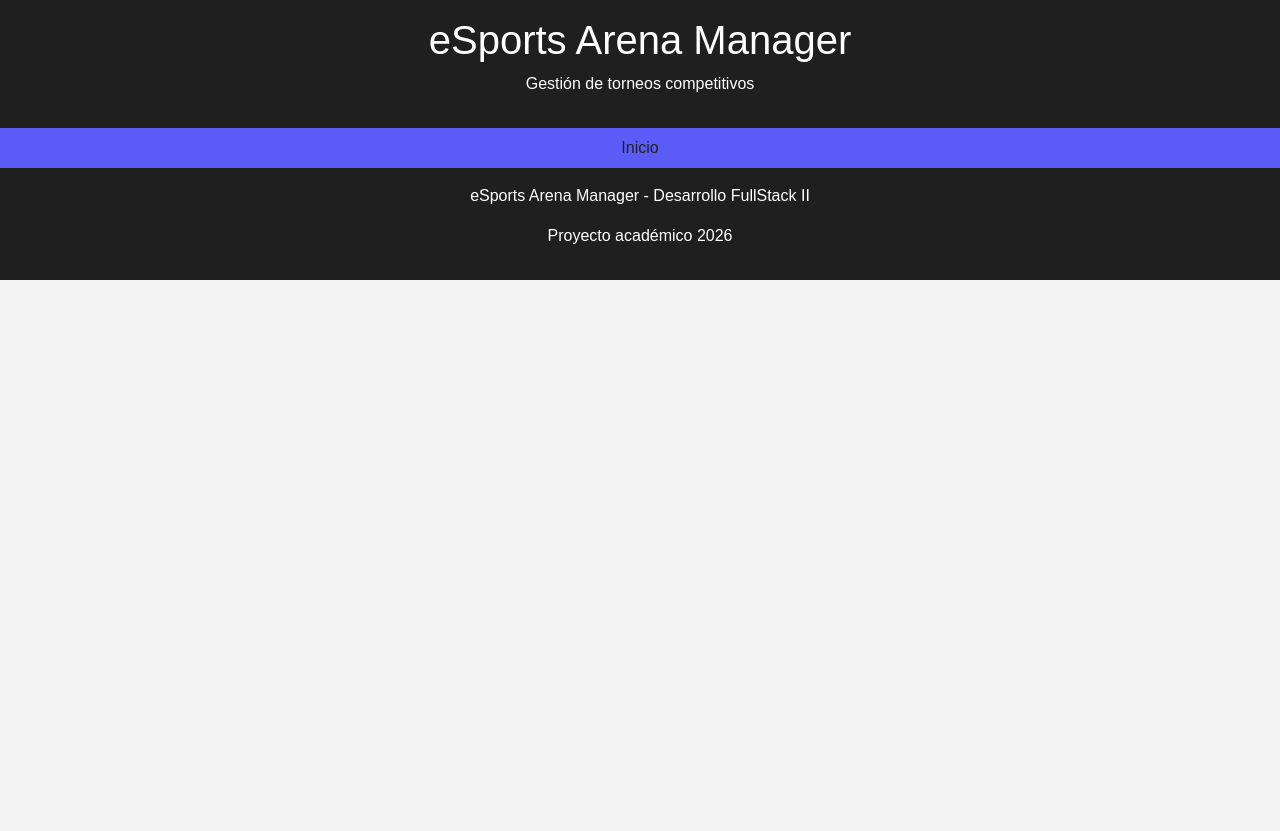
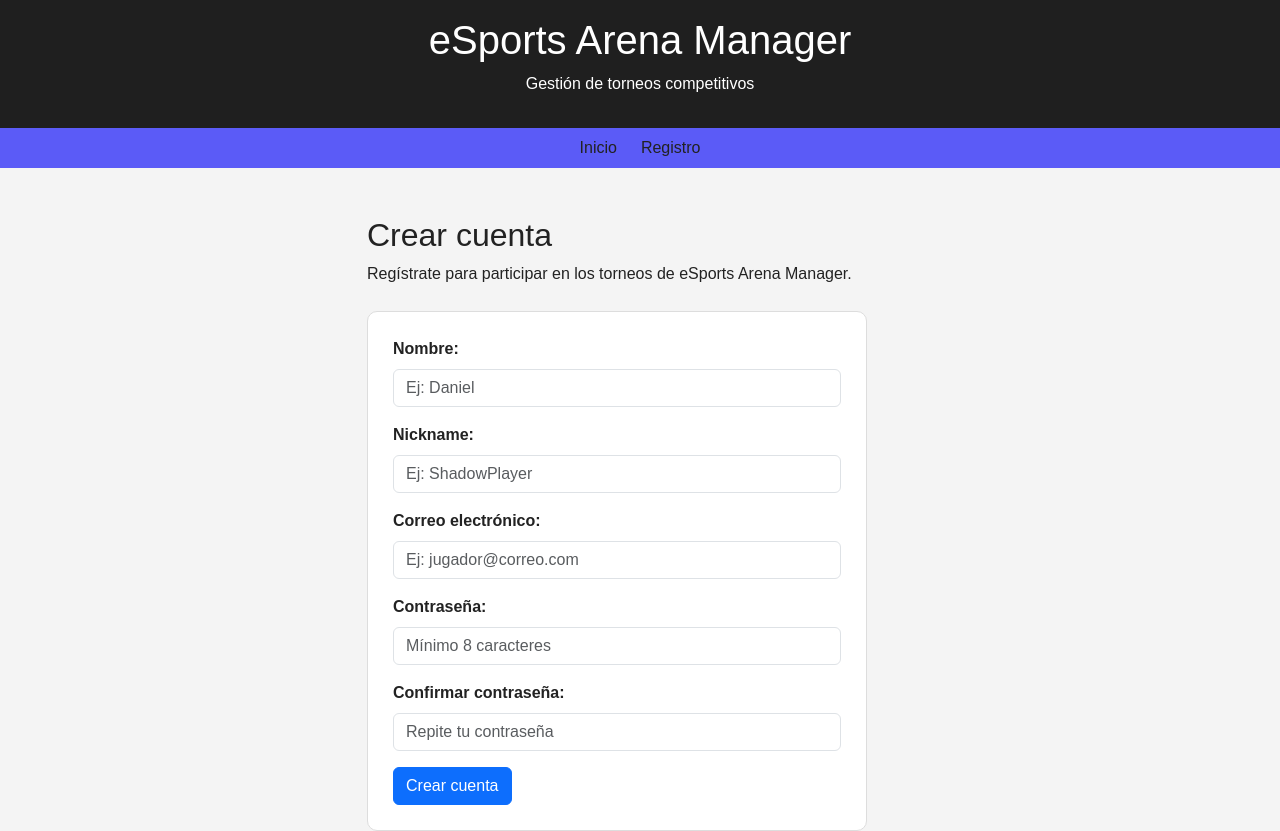
Before and after one commit to K070R1/esports-arena-ep2, a React (Vite) app: page /registro in a window 1280 px wide. Shown: the top 831 px of the page. Before the commit the page ends 800 px from the top, so only its background shows below. Built offline with nearby package versions, Linux system fonts and the light colour scheme.

Commit message:
feat: migrar registro con validaciones React

```diff
--- a/src/App.jsx
+++ b/src/App.jsx
@@ -1,5 +1,7 @@
+
 import { Link, Routes, Route } from 'react-router-dom';
 import Home from './pages/Home.jsx';
+import Registro from './pages/Registro.jsx';
 
 export default function App() {
   return (
@@ -9,16 +11,21 @@ export default function App() {
         <p>Gestión de torneos competitivos</p>
       </header>
 
-      <nav className="navbar navbar-expand">
-        <div className="container justify-content-center">
+      <nav className="navbar">
+        <div className="container d-flex justify-content-center gap-4">
           <Link className="nav-link" to="/">
             Inicio
+          </Link>
+
+          <Link className="nav-link" to="/registro">
+            Registro
           </Link>
         </div>
       </nav>
 
       <Routes>
         <Route path="/" element={<Home />} />
+        <Route path="/registro" element={<Registro />} />
       </Routes>
 
       <footer className="text-center py-3">
--- /dev/null
+++ b/src/pages/Registro.jsx
@@ -0,0 +1,173 @@
+import { useState } from 'react';
+
+const valoresIniciales = {
+  nombre: '',
+  nickname: '',
+  email: '',
+  password: '',
+  confirmarPassword: ''
+};
+
+export function validarRegistro(datos) {
+  const errores = {};
+
+  if (!datos.nombre.trim()) {
+    errores.nombre = 'Debes ingresar tu nombre.';
+  }
+
+  if (!datos.nickname.trim()) {
+    errores.nickname = 'Debes ingresar un nickname.';
+  }
+
+  if (!datos.email.trim()) {
+    errores.email = 'Debes ingresar tu correo.';
+  } else if (!/^[^\s@]+@[^\s@]+\.[^\s@]+$/.test(datos.email)) {
+    errores.email = 'Ingresa un correo válido.';
+  }
+
+  if (datos.password.length < 8) {
+    errores.password = 'La contraseña debe tener mínimo 8 caracteres.';
+  }
+
+  if (datos.password !== datos.confirmarPassword) {
+    errores.confirmarPassword = 'Las contraseñas no coinciden.';
+  }
+
+  return errores;
+}
+
+export default function Registro() {
+  const [datos, setDatos] = useState(valoresIniciales);
+  const [enviado, setEnviado] = useState(false);
+  const [mensaje, setMensaje] = useState('');
+
+  const errores = validarRegistro(datos);
+
+  function manejarCambio(evento) {
+    const { name, value } = evento.target;
+
+    setDatos((anteriores) => ({
+      ...anteriores,
+      [name]: value
+    }));
+
+    setMensaje('');
+  }
+
+  function manejarEnvio(evento) {
+    evento.preventDefault();
+    setEnviado(true);
+
+    if (Object.keys(errores).length > 0) {
+      return;
+    }
+
+    setMensaje('Cuenta creada correctamente.');
+    setDatos({ ...valoresIniciales });
+    setEnviado(false);
+  }
+
+  const campos = [
+    {
+      name: 'nombre',
+      label: 'Nombre',
+      type: 'text',
+      placeholder: 'Ej: Daniel',
+      autoComplete: 'name'
+    },
+    {
+      name: 'nickname',
+      label: 'Nickname',
+      type: 'text',
+      placeholder: 'Ej: ShadowPlayer',
+      autoComplete: 'username'
+    },
+    {
+      name: 'email',
+      label: 'Correo electrónico',
+      type: 'email',
+      placeholder: 'Ej: jugador@correo.com',
+      autoComplete: 'email'
+    },
+    {
+      name: 'password',
+      label: 'Contraseña',
+      type: 'password',
+      placeholder: 'Mínimo 8 caracteres',
+      autoComplete: 'new-password'
+    },
+    {
+      name: 'confirmarPassword',
+      label: 'Confirmar contraseña',
+      type: 'password',
+      placeholder: 'Repite tu contraseña',
+      autoComplete: 'new-password'
+    }
+  ];
+
+  return (
+    <main className="container py-5">
+      <section className="row justify-content-center">
+        <div className="col-12 col-md-8 col-lg-6">
+          <h2>Crear cuenta</h2>
+          <p>
+            Regístrate para participar en los torneos
+            de eSports Arena Manager.
+          </p>
+
+          <form onSubmit={manejarEnvio} noValidate>
+            {campos.map((campo) => (
+              <div className="mb-3" key={campo.name}>
+                <label
+                  htmlFor={campo.name}
+                  className="form-label"
+                >
+                  {campo.label}:
+                </label>
+
+                <input
+                  id={campo.name}
+                  name={campo.name}
+                  type={campo.type}
+                  placeholder={campo.placeholder}
+                  autoComplete={campo.autoComplete}
+                  value={datos[campo.name]}
+                  onChange={manejarCambio}
+                  aria-invalid={
+                    enviado && Boolean(errores[campo.name])
+                  }
+                  aria-describedby={`${campo.name}-error`}
+                  className={`form-control ${
+                    enviado && errores[campo.name]
+                      ? 'is-invalid'
+                      : ''
+                  }`}
+                  required
+                />
+
+                {enviado && errores[campo.name] && (
+                  <div
+                    id={`${campo.name}-error`}
+                    className="invalid-feedback"
+                  >
+                    {errores[campo.name]}
+                  </div>
+                )}
+              </div>
+            ))}
+
+            <button type="submit" className="btn btn-primary">
+              Crear cuenta
+            </button>
+
+            {mensaje && (
+              <div className="alert alert-success mt-3" role="status">
+                {mensaje}
+              </div>
+            )}
+          </form>
+        </div>
+      </section>
+    </main>
+  );
+}
```
